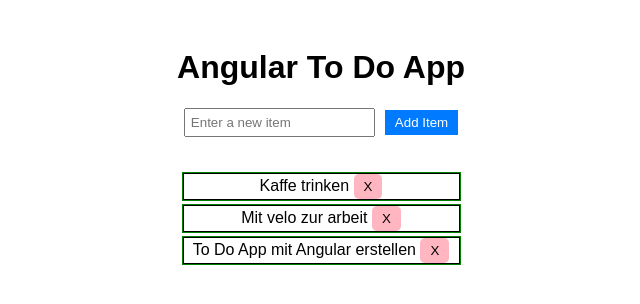
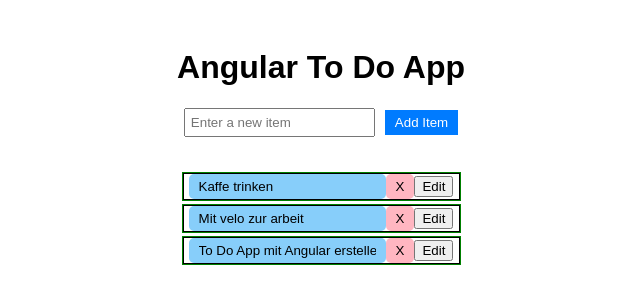
Before and after one commit to sulaimanari/angular-todo-app, an Angular app in the folder angular-todo-app/: page / in a window 1280 px wide. Shown: the top 304 px of the page, without its empty margins (319-959 px from the left). Built offline with nearby package versions, Linux system fonts and the light colour scheme.

Commit message:
Add Edit Button on Item in array

```diff
--- a/angular-todo-app/src/app/app.component.css
+++ b/angular-todo-app/src/app/app.component.css
@@ -55,3 +55,15 @@
   .delete:hover {
     background-color: orangered;
   }
+
+.edit {
+  background-color: lightskyblue;
+  color: black;
+  border: none;
+  padding: 5px 10px;
+  border-radius: 5px;
+  cursor: pointer;
+}
+.edit:hover {
+  background-color:dodgerblue;
+}
--- a/angular-todo-app/src/app/app.component.html
+++ b/angular-todo-app/src/app/app.component.html
@@ -7,8 +7,9 @@
   </div>
   <ul class="item-list">
     <li *ngFor="let item of items">
-      {{ item.content }}
+      <input class="edit" [(ngModel)]="item.content">
       <button class="delete" (click)="deleteItem(item.id)">X</button>
+      <button (click)="editItem(item.id)">Edit</button>
     </li>
   </ul>
 </div>
--- a/angular-todo-app/src/app/app.component.ts
+++ b/angular-todo-app/src/app/app.component.ts
@@ -33,4 +33,8 @@
       this.items = this.itemService.getTodosItems();
   }
 
+  editItem(itemId: number): void {
+    this.itemService.editItem(itemId);
+    this.items = this.itemService.getTodosItems();
+  }
 }
--- a/angular-todo-app/src/app/item.service.ts
+++ b/angular-todo-app/src/app/item.service.ts
@@ -40,4 +40,14 @@
       console.error("ToDO with ID " + itemId + " not found!");
     }
   }
+
+  editItem(updatedItem: number): void {
+    const update = this.todoItem.findIndex(todoItem => todoItem.id === updatedItem);
+    if (update !== -1) {
+      this.todoItem[update];
+    } else {
+      console.error("ToDO with ID " + updatedItem + " not found!");
+    }
+  }
+
 }
```
